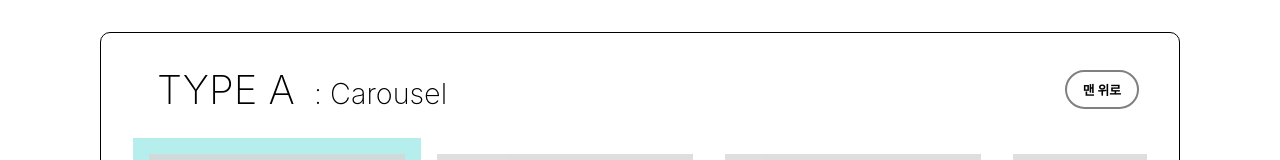
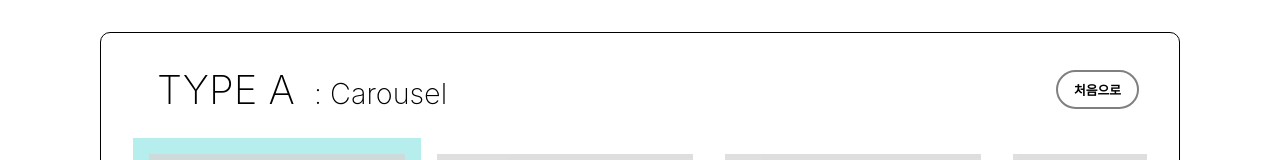
Before and after one commit to gyeol1212/React-List-UI, a React (Create React App) app: page / in a window 1280 px wide. Shown: the part 261-421 px from the top of the page. Built offline with nearby package versions, Linux system fonts and the light colour scheme.

Commit message:
className Props 추가

```diff
--- a/src/App.css
+++ b/src/App.css
@@ -17,3 +17,7 @@ html {
     font-size: 30px;
   }
 }
+
+.red.red {
+  background: red;
+}
--- a/src/App.js
+++ b/src/App.js
@@ -57,7 +57,7 @@ function App() {
           ]
         }
         itemComponent={<DefaultItemComponent />}
-        clickDisable={true} // Default : false
+        clickDisable={false} // Default : false
         smoothScroll={true} // Default : false
         overScroll={false} // Default : false
         showResetButton={true} // Default : false
@@ -73,14 +73,24 @@ function App() {
         // listStyle={{ height: '30rem' }}
         // col={4} // Default : 4
         ///////////////////
+
         // CSS Customizing
-        containerCssObject={{}}
-        listCssObject={{}}
-        itemCssObject={{}}
-        selectingAreaCssObject={{}}
-        headerCssObject={{}}
-        resetButtonCssObject={{}}
-        endPointCssObject={{}}
+        // containerCssObject={{}}
+        // listCssObject={{}}
+        // itemCssObject={{}}
+        // selectingAreaCssObject={{}}
+        // headerCssObject={{}}
+        // resetButtonCssObject={{}}
+        // endPointCssObject={{}}
+
+        // className Customizing
+        // containerClassName={''}
+        // listClassName={''}
+        // itemClassName={''}
+        // selectingAreaClassName={''}
+        // headerClassName={''}
+        // resetButtonClassName={''}
+        // endPointClassName={''}
       />
     </Container>
   );
--- a/src/ListUI.js
+++ b/src/ListUI.js
@@ -22,7 +22,14 @@ const ListUI = props => {
     selectingAreaCssObject,
     headerCssObject,
     resetButtonCssObject,
-    endPointCssObject
+    endPointCssObject,
+    containerClassName,
+    listClassName,
+    itemClassName,
+    selectingAreaClassName,
+    headerClassName,
+    resetButtonClassName,
+    endPointClassName,
   } = props;
 
   //type Default A
@@ -47,6 +54,13 @@ const ListUI = props => {
           headerCssObject={headerCssObject}
           resetButtonCssObject={resetButtonCssObject}
           endPointCssObject={endPointCssObject}
+          containerClassName={containerClassName}
+          listClassName={listClassName}
+          itemClassName={itemClassName}
+          selectingAreaClassName={selectingAreaClassName}
+          headerClassName={headerClassName}
+          resetButtonClassName={resetButtonClassName}
+          endPointClassName={endPointClassName}
         />
       ) : type === 'B' ? (
         <TypeB
@@ -66,6 +80,13 @@ const ListUI = props => {
           headerCssObject={headerCssObject}
           resetButtonCssObject={resetButtonCssObject}
           endPointCssObject={endPointCssObject}
+          containerClassName={containerClassName}
+          listClassName={listClassName}
+          itemClassName={itemClassName}
+          selectingAreaClassName={selectingAreaClassName}
+          headerClassName={headerClassName}
+          resetButtonClassName={resetButtonClassName}
+          endPointClassName={endPointClassName}
         />
       ) : null}
     </Fragment>
@@ -74,7 +95,7 @@ const ListUI = props => {
 
 ListUI.defaultProps = {
   // type: 'A',
-  itemList: []
+  itemList: [],
 };
 
 // eslint-disable-next-line react/no-typos
@@ -88,10 +109,10 @@ ListUI.propTypes = {
   showResetButton: PropTypes.bool,
   itemStyle: PropTypes.exact({
     height: PropTypes.string,
-    width: PropTypes.string
+    width: PropTypes.string,
   }),
   listStyle: PropTypes.exact({
-    height: PropTypes.string
+    height: PropTypes.string,
   }),
   col: PropTypes.number,
   containerCssObject: PropTypes.object,
@@ -100,7 +121,14 @@ ListUI.propTypes = {
   selectingAreaCssObject: PropTypes.object,
   headerCssObject: PropTypes.object,
   resetButtonCssObject: PropTypes.object,
-  endPointCssObject: PropTypes.object
+  endPointCssObject: PropTypes.object,
+  containerClassName: PropTypes.string,
+  listClassName: PropTypes.string,
+  itemClassName: PropTypes.string,
+  selectingAreaClassName: PropTypes.string,
+  headerClassName: PropTypes.string,
+  resetButtonClassName: PropTypes.string,
+  endPointClassName: PropTypes.string,
 };
 
 export default ListUI;
--- a/src/components/ItemA.js
+++ b/src/components/ItemA.js
@@ -19,7 +19,8 @@ const ItemA = props => {
     onClickItem,
     itemStyle,
     itemCssObject,
-    itemComponent
+    itemClassName,
+    itemComponent,
   } = props;
 
   const divEl = useRef(null);
@@ -45,6 +46,7 @@ const ItemA = props => {
       height={itemStyle && itemStyle.height}
       onClick={onClickItem}
       style={itemCssObject}
+      className={itemClassName}
     >
       {/* <ItemDetail index={index} /> */}
       {itemComponent ? (
@@ -52,7 +54,7 @@ const ItemA = props => {
         React.cloneElement(itemComponent, {
           index,
           ...itemComponent.props,
-          ...item
+          ...item,
         })
       ) : (
         <DefaultItemComponent index={index} />
@@ -68,7 +70,8 @@ ItemA.propTypes = {
   itemStyle: PropTypes.object,
   onClickItem: PropTypes.func,
   itemCssObject: PropTypes.object,
-  itemComponent: PropTypes.element
+  itemClassName: PropTypes.string,
+  itemComponent: PropTypes.element,
 };
 
 export default ItemA;
--- a/src/components/ItemB.js
+++ b/src/components/ItemB.js
@@ -29,8 +29,10 @@ const ItemB = props => {
     N,
     itemStyle,
     itemCssObject,
+    itemClassName,
     selectingAreaCssObject,
-    itemComponent
+    selectingAreaClassName,
+    itemComponent,
   } = props;
 
   useEffect(() => {
@@ -38,8 +40,8 @@ const ItemB = props => {
       const {
         current: {
           offsetHeight: contentHeight,
-          parentNode: { scrollTop, clientHeight: listHeight }
-        }
+          parentNode: { scrollTop, clientHeight: listHeight },
+        },
       } = divEl;
       const scrollBottom = scrollTop + listHeight;
 
@@ -65,14 +67,15 @@ const ItemB = props => {
       col={N}
       height={itemStyle && itemStyle.height}
       style={isSelected ? selectingAreaCssObject : null}
+      className={isSelected ? selectingAreaClassName : null}
     >
-      <ItemContainer style={itemCssObject}>
+      <ItemContainer style={itemCssObject} className={itemClassName}>
         {itemComponent ? (
           // TODO : index 삭제
           React.cloneElement(itemComponent, {
             index,
             ...itemComponent.props,
-            ...item
+            ...item,
           })
         ) : (
           <DefaultItemComponent index={index} />
@@ -89,9 +92,11 @@ ItemB.propTypes = {
   itemStyle: PropTypes.object,
   onClickItem: PropTypes.func,
   itemCssObject: PropTypes.object,
+  itemClassName: PropTypes.string,
   itemComponent: PropTypes.element,
   selectingAreaCssObject: PropTypes.object,
-  N: PropTypes.number
+  selectingAreaClassName: PropTypes.string,
+  N: PropTypes.number,
 };
 
 export default ItemB;
--- a/src/containers/TypeA.js
+++ b/src/containers/TypeA.js
@@ -98,7 +98,14 @@ const TypeA = props => {
     selectingAreaCssObject,
     headerCssObject,
     resetButtonCssObject,
-    endPointCssObject
+    endPointCssObject,
+    containerClassName,
+    listClassName,
+    itemClassName,
+    selectingAreaClassName,
+    headerClassName,
+    resetButtonClassName,
+    endPointClassName,
   } = props;
 
   const divEl = useRef(null);
@@ -183,14 +190,18 @@ const TypeA = props => {
   }, [leftPress, rightPress]);
 
   return (
-    <TypeContainer style={containerCssObject}>
-      <FlexDiv style={headerCssObject}>
+    <TypeContainer style={containerCssObject} className={containerClassName}>
+      <FlexDiv style={headerCssObject} className={headerClassName}>
         <Title>
           TYPE A <span>: Carousel </span>
         </Title>
         {showResetButton && (
-          <ResetButton onClick={onClickReset} style={resetButtonCssObject}>
-            맨 위로
+          <ResetButton
+            onClick={onClickReset}
+            style={resetButtonCssObject}
+            className={resetButtonClassName}
+          >
+            처음으로
           </ResetButton>
         )}
       </FlexDiv>
@@ -198,12 +209,14 @@ const TypeA = props => {
         ref={divEl}
         smoothScroll={smoothScroll}
         style={listCssObject}
+        className={listClassName}
       >
         <EndPoint
           height={itemStyle && itemStyle.height}
           right={isEndPoint === 'right'}
           isEndPoint={isEndPoint}
           style={endPointCssObject}
+          className={endPointClassName}
         />
         <SelectingArea
           width={itemStyle && itemStyle.width}
@@ -211,6 +224,7 @@ const TypeA = props => {
           toBeScrollWidth={toBeScrollWidth}
           smoothScroll={smoothScroll}
           style={selectingAreaCssObject}
+          className={selectingAreaClassName}
         />
         {itemList.map((item, key) => {
           return (
@@ -222,6 +236,7 @@ const TypeA = props => {
               itemStyle={itemStyle}
               onClickItem={clickDisable ? null : () => onClickItem(key)}
               itemCssObject={itemCssObject}
+              itemClassName={itemClassName}
               itemComponent={itemComponent}
             />
           );
@@ -240,7 +255,7 @@ TypeA.propTypes = {
   showResetButton: PropTypes.bool,
   itemStyle: PropTypes.shape({
     height: PropTypes.string,
-    width: PropTypes.string
+    width: PropTypes.string,
   }),
   col: PropTypes.number,
   containerCssObject: PropTypes.object,
@@ -249,7 +264,14 @@ TypeA.propTypes = {
   selectingAreaCssObject: PropTypes.object,
   headerCssObject: PropTypes.object,
   resetButtonCssObject: PropTypes.object,
-  endPointCssObject: PropTypes.object
+  endPointCssObject: PropTypes.object,
+  containerClassName: PropTypes.string,
+  listClassName: PropTypes.string,
+  itemClassName: PropTypes.string,
+  selectingAreaClassName: PropTypes.string,
+  headerClassName: PropTypes.string,
+  resetButtonClassName: PropTypes.string,
+  endPointClassName: PropTypes.string,
 };
 
 export default TypeA;
--- a/src/containers/TypeB.js
+++ b/src/containers/TypeB.js
@@ -92,7 +92,14 @@ const TypeB = props => {
     selectingAreaCssObject,
     headerCssObject,
     resetButtonCssObject,
-    endPointCssObject
+    endPointCssObject,
+    containerClassName,
+    listClassName,
+    itemClassName,
+    selectingAreaClassName,
+    headerClassName,
+    resetButtonClassName,
+    endPointClassName,
   } = props;
 
   const N = col || 4;
@@ -181,14 +188,18 @@ const TypeB = props => {
   }, [rightPress, leftPress, downPress, upPress]);
 
   return (
-    <TypeContainer style={containerCssObject}>
-      <FlexDiv style={headerCssObject}>
+    <TypeContainer style={containerCssObject} className={containerClassName}>
+      <FlexDiv style={headerCssObject} className={headerClassName}>
         <Title>
           TYPE B <span>: List</span>
         </Title>
         {showResetButton && (
-          <ResetButton onClick={onClickReset} style={resetButtonCssObject}>
-            맨 위로
+          <ResetButton
+            onClick={onClickReset}
+            style={resetButtonCssObject}
+            className={resetButtonClassName}
+          >
+            처음으로
           </ResetButton>
         )}
       </FlexDiv>
@@ -196,11 +207,13 @@ const TypeB = props => {
         height={listStyle && listStyle.height}
         smoothScroll={smoothScroll}
         style={listCssObject}
+        className={listClassName}
       >
         <EndPoint
           isEndPoint={isEndPoint}
           bottom={isEndPoint === 'bottom'}
           style={endPointCssObject}
+          className={endPointClassName}
         />
         {itemList.map((item, key) => {
           return (
@@ -214,6 +227,8 @@ const TypeB = props => {
               itemStyle={itemStyle}
               itemCssObject={itemCssObject}
               selectingAreaCssObject={selectingAreaCssObject}
+              itemClassName={itemClassName}
+              selectingAreaClassName={selectingAreaClassName}
               itemComponent={itemComponent}
             />
           );
@@ -231,10 +246,10 @@ TypeB.propTypes = {
   overScroll: PropTypes.bool,
   showResetButton: PropTypes.bool,
   itemStyle: PropTypes.shape({
-    height: PropTypes.string
+    height: PropTypes.string,
   }),
   listStyle: PropTypes.shape({
-    height: PropTypes.string
+    height: PropTypes.string,
   }),
   col: PropTypes.number,
   containerCssObject: PropTypes.object,
@@ -243,7 +258,14 @@ TypeB.propTypes = {
   selectingAreaCssObject: PropTypes.object,
   headerCssObject: PropTypes.object,
   resetButtonCssObject: PropTypes.object,
-  endPointCssObject: PropTypes.object
+  endPointCssObject: PropTypes.object,
+  containerClassName: PropTypes.string,
+  listClassName: PropTypes.string,
+  itemClassName: PropTypes.string,
+  selectingAreaClassName: PropTypes.string,
+  headerClassName: PropTypes.string,
+  resetButtonClassName: PropTypes.string,
+  endPointClassName: PropTypes.string,
 };
 
 export default TypeB;
```
